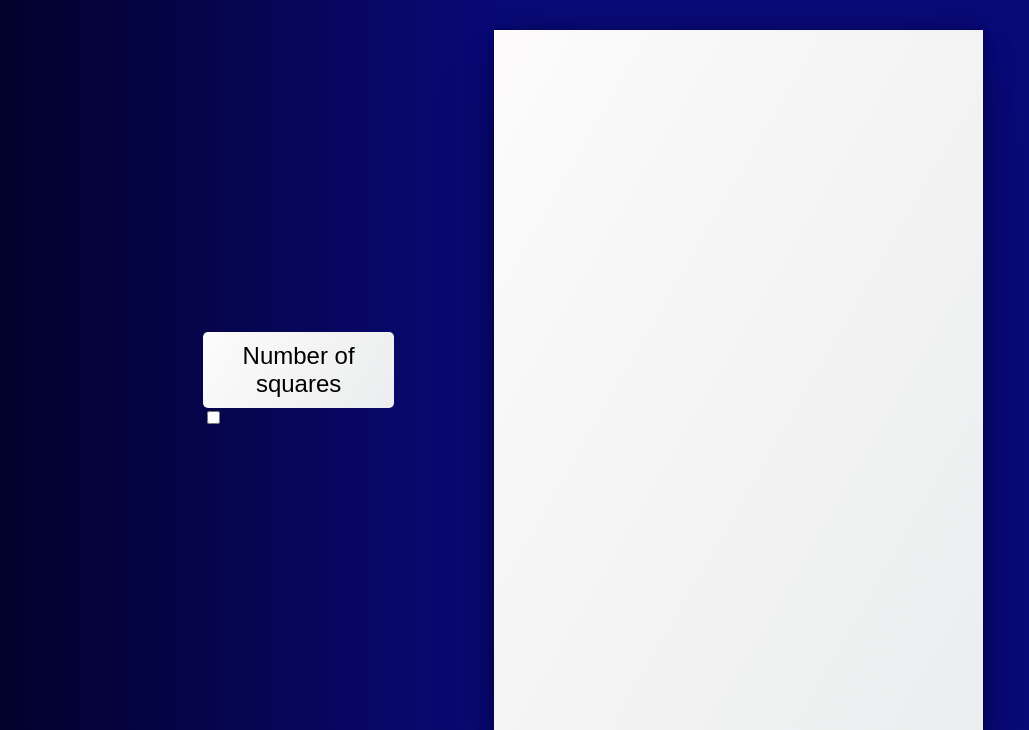
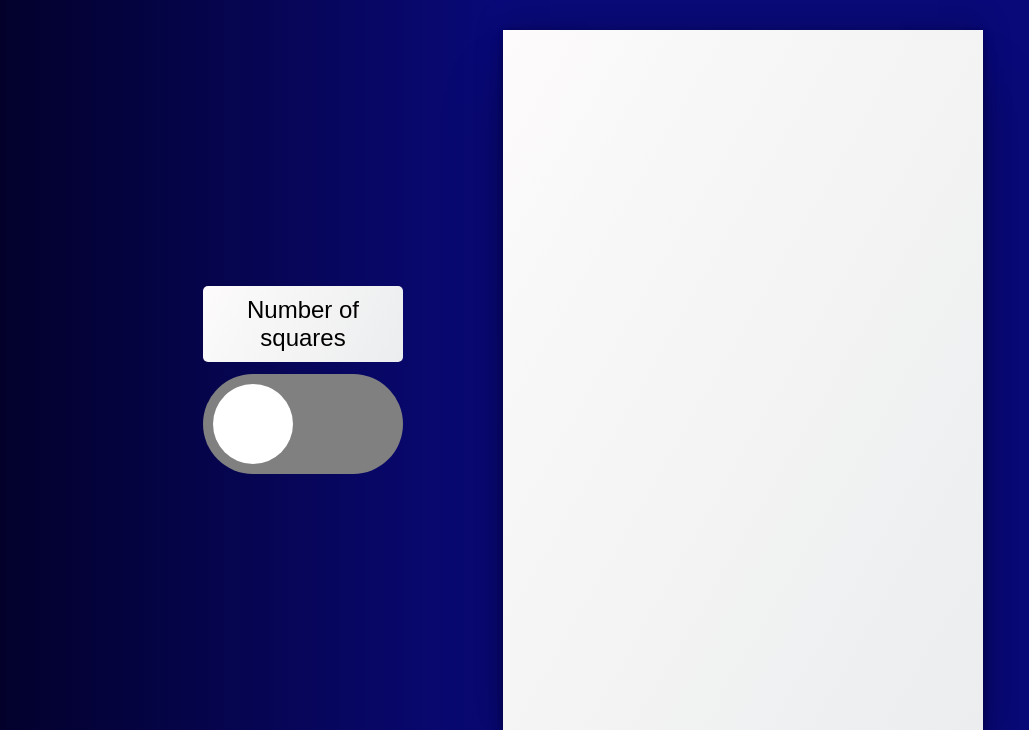
Before and after one commit to zeff2421/etch-a-sketch, a plain HTML site: page index.html in a window 1280 px wide. Shown: the part 118-848 px from the top of the page, without its empty margins (47-1076 px from the left). Drawn offline with Linux system fonts and the light colour scheme; a web font is replaced by a local one.

Commit message:
Make aesthetics for the toggle button

```diff
--- a/style.css
+++ b/style.css
@@ -46,3 +46,36 @@ button {
     border-radius: 5px;
     background-image: linear-gradient(120deg, #fdfbfb 0%, #ebedee 100%);
 }
+
+.toggle-button {
+    width: 200px;
+    height: 100px;
+    background-color: #808080;
+    display: block;
+    border-radius: 200px;
+    cursor: pointer;
+    position: relative;
+}
+
+input[type="checkbox"] {
+    display: none;
+}
+
+.circle {
+    position: absolute;
+    width: 80px;
+    height: 80px;
+    left: 0;
+    background-color: #ffffff;
+    border-radius: 200px;
+    margin: 10px;
+    transition: 0.5s;
+}
+
+.side-buttons {
+    display: flex;
+    flex-direction: column;
+    justify-content: space-around;
+    height: 200px;
+    width: auto;
+}
```
